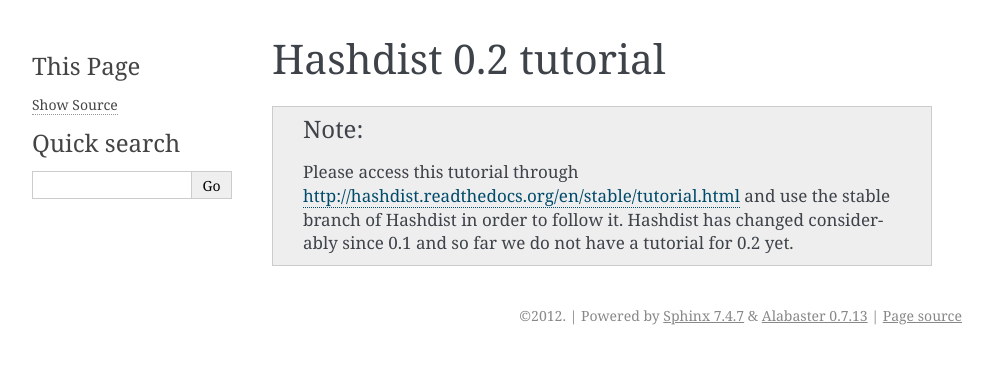
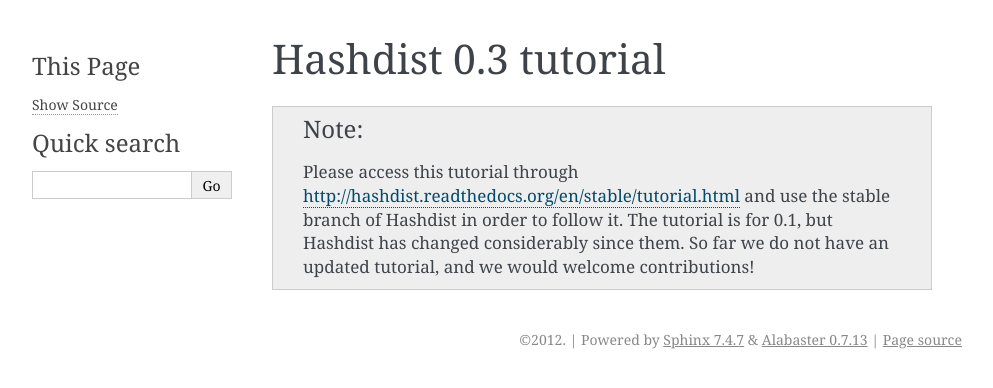
Before and after one commit to hashdist/hashdist, a Sphinx documentation site: the page built from doc/source/tutorial.rst, in a window 1280 px wide. Shown: the top 388 px of the page, without its empty margins (148-1141 px from the left). Built offline with Sphinx 7.4.7, drawn with Linux system fonts in a browser that asks for light colours.

Commit message:
Making versions consistent

```diff
--- a/doc/source/conf.py
+++ b/doc/source/conf.py
@@ -49,9 +49,9 @@
 # built documents.
 #
 # The short X.Y version.
-version = '0.1'
+version = '0.3'
 # The full version, including alpha/beta/rc tags.
-release = '0.1'
+release = '0.3'
 
 # The language for content autogenerated by Sphinx. Refer to documentation
 # for a list of supported languages.
@@ -124,7 +124,7 @@
 # Add any paths that contain custom static files (such as style sheets) here,
 # relative to this directory. They are copied after the builtin static files,
 # so a file named "default.css" will overwrite the builtin "default.css".
-html_static_path = ['_static']
+# html_static_path = ['_static']
 
 # If not '', a 'Last updated on:' timestamp is inserted at every page bottom,
 # using the given strftime format.
--- a/doc/source/tutorial.rst
+++ b/doc/source/tutorial.rst
@@ -1,9 +1,10 @@
-Hashdist 0.2 tutorial
+Hashdist 0.3 tutorial
 =====================
 
 .. note::
 
-   Please access this tutorial through http://hashdist.readthedocs.org/en/stable/tutorial.html
-   and use the stable branch of Hashdist in order to follow it. Hashdist has
-   changed considerably since 0.1 and so far we do not have a tutorial for 0.2
-   yet.
+   Please access this tutorial through
+   http://hashdist.readthedocs.org/en/stable/tutorial.html and use the stable
+   branch of Hashdist in order to follow it. The tutorial is for 0.1, but
+   Hashdist has changed considerably since them. So far we do not have an
+   updated tutorial, and we would welcome contributions!
--- a/doc/source/userguide.rst
+++ b/doc/source/userguide.rst
@@ -1,4 +1,4 @@
-User's guide to Hashdist v. 0.2
+User's guide to Hashdist v. 0.3
 ===============================
 
 Installing and making the `hit` tool available
--- a/setup.py
+++ b/setup.py
@@ -11,7 +11,7 @@
 
 setup(
     name = "hashdist",
-    version = "0.3c1",
+    version = "0.3",
     author = "HashDist Developers",
     author_email = "hashdist@googlegroups.com",
     description = (short_desc),
```
